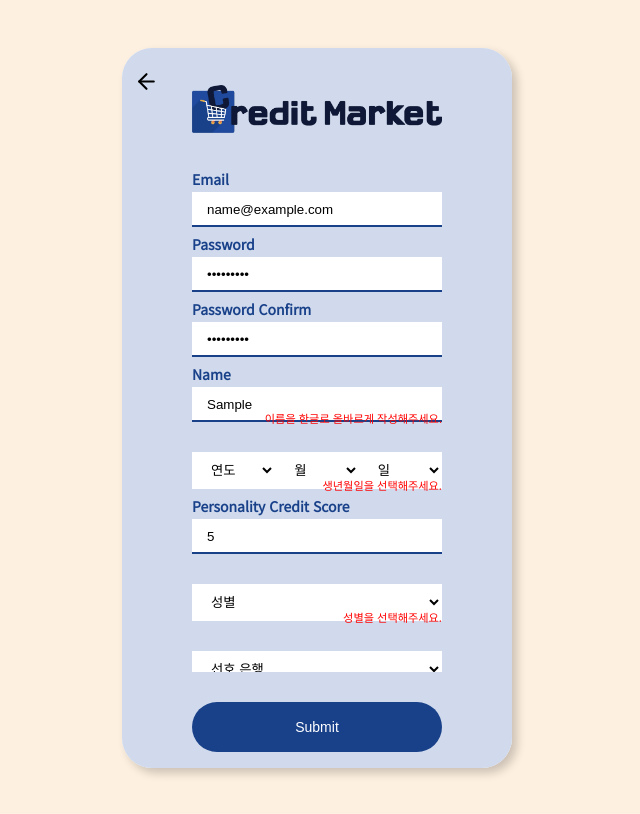
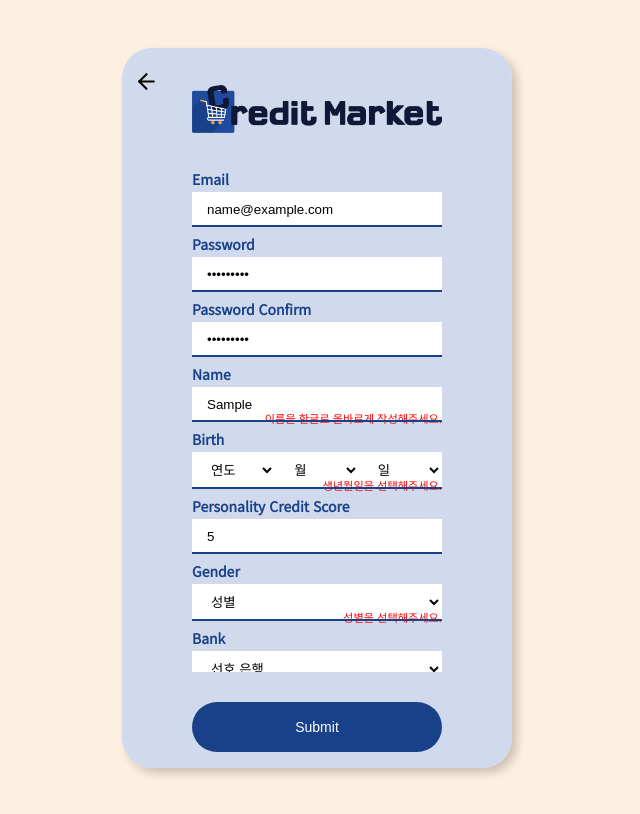
Before and after one commit to fastcampus-mini/credit-market-FE, a React (Vite) app: page /signup in a window 1280 px wide. Both pictures are taken after typing "name@example.com", "Sample123", "Sample123", "Sample", "5" into the empty fields and a click on the button "Submit". Shown: the whole page, without its empty margins (323-963 px from the left). Built offline with nearby package versions, Linux system fonts and the light colour scheme; what emotion-reset would draw is missing.

Commit message:
Feat: Input 애니메이션 Select에도 적용

```diff
--- a/src/components/common/Input.tsx
+++ b/src/components/common/Input.tsx
@@ -13,7 +13,6 @@ interface Prop {
   onChange?: React.ChangeEventHandler<HTMLInputElement>;
   checked?: boolean;
   classType?: string;
-  className?: string;
   ariaInvalid?: boolean;
   register?: {};
   autoFocus?: boolean;
@@ -33,7 +32,6 @@ const Input = ({
   onChange,
   checked,
   classType = 'text-input',
-  className,
   ariaInvalid = true,
   register = {},
   autoFocus = false,
@@ -48,7 +46,6 @@ const Input = ({
       height={height}
       inputType={inputType}
       classType={classType}
-      className={className}
       top={top}
       right={right}
     >
@@ -108,51 +105,6 @@ const handleInputType = (classType: string) => {
           display: flex;
           align-items: center;
           position:relative;
-
-          &::after {
-            position:absolute;
-            content:'';
-            width:0;
-            left:50%;
-            transform:translateX(-50%);
-            height:2px;
-            background:${COLORS.primary};
-            bottom:0;
-            transition:0.5s;
-          }
-
-          &.active::after,
-          &:focus-within::after{
-            width : 100%;
-          }
-
-          &.active label,
-          &:focus-within label {
-            top:-13px;
-            left:0;
-            color:${COLORS.primary};
-            font-weight:bold;
-            font-size:14px;
-          }
-
-          input {
-            width: 100%;
-            border: none;
-            padding: 10px 15px;
-            outline: none;
-            background: ${COLORS.white};
-          }
-
-          label {
-            position:absolute;
-            font-size:13px;
-            left:15px;
-            top:50%;
-            transform:translateY(-50%);
-            color:${COLORS.gray};
-            cursor:pointer;
-            transition:0.5s;
-          }
         `;
     case 'text-search':
       return `
--- a/src/pages/Login.tsx
+++ b/src/pages/Login.tsx
@@ -53,13 +53,12 @@ const Login = () => {
           <LogoStyle src="../../images/logo_Main.png" alt="" />
         </h1>
         <SigninFormStyle onSubmit={handleSubmit(onSubmit)}>
-          <InputBox>
+          <InputBox className={errors.email ? 'active' : dirtyFields.email ? 'active' : ''}>
             <Input
               id="LoginEmail"
               label="Email"
               inputType="text"
               classType="text-input-white"
-              className={errors.email ? 'active' : dirtyFields.email ? 'active' : ''}
               aria-invalid={!isDirty ? undefined : errors.email ? 'true' : 'false'}
               register={{
                 ...register('email', {
@@ -74,13 +73,12 @@ const Login = () => {
             {errors.email && <ErrStyle role="alert">{errors.email.message}</ErrStyle>}
           </InputBox>
 
-          <InputBox>
+          <InputBox className={errors.password ? 'active' : dirtyFields.password ? 'active' : ''}>
             <Input
               id="LoginPw"
               label="Password"
               inputType="password"
               classType="text-input-white"
-              className={errors.password ? 'active' : dirtyFields.password ? 'active' : ''}
               aria-invalid={!isDirty ? undefined : errors.password ? 'true' : 'false'}
               register={{
                 ...register('password', {
@@ -152,8 +150,51 @@ export const InputBox = styled.div`
   position: relative;
   margin-bottom: 30px;
 
-  &:last-child {
-    margin-bottom: 0;
+  &::after {
+    position: absolute;
+    content: '';
+    width: 0;
+    left: 50%;
+    transform: translateX(-50%);
+    height: 2px;
+    background: ${COLORS.primary};
+    bottom: 0;
+    transition: 0.5s;
+  }
+
+  &.active::after,
+  &:focus-within::after {
+    width: 100%;
+  }
+
+  &.active label,
+  &:focus-within label {
+    top: -13px;
+    left: 0;
+    color: ${COLORS.primary};
+    font-weight: bold;
+    font-size: 14px;
+    opacity: 1;
+    z-index: 0;
+  }
+
+  input {
+    width: 100%;
+    border: none;
+    padding: 10px 15px;
+    outline: none;
+    background: ${COLORS.white};
+  }
+
+  label {
+    position: absolute;
+    font-size: 13px;
+    left: 15px;
+    top: 50%;
+    transform: translateY(-50%);
+    color: ${COLORS.gray};
+    cursor: pointer;
+    transition: 0.5s;
   }
 `;
 
--- a/src/pages/Signup.tsx
+++ b/src/pages/Signup.tsx
@@ -108,13 +108,12 @@ const Signup = () => {
         </h1>
         <SignupFormStyle onSubmit={handleSubmit(onSubmit)} onKeyDown={handleKeyDown}>
           <SignupFormPanel>
-            <InputBox>
+            <InputBox className={errors.email ? 'active' : dirtyFields.email ? 'active' : ''}>
               <Input
                 id="SignupEmail"
                 label="Email"
                 inputType="text"
                 classType="text-input-white"
-                className={errors.email ? 'active' : dirtyFields.email ? 'active' : ''}
                 aria-invalid={!isDirty ? undefined : errors.email ? 'true' : 'false'}
                 register={{
                   ...register('email', {
@@ -128,13 +127,12 @@ const Signup = () => {
               />
               {errors.email && <ErrStyle role="alert">{errors.email.message}</ErrStyle>}
             </InputBox>
-            <InputBox>
+            <InputBox className={errors.password ? 'active' : dirtyFields.password ? 'active' : ''}>
               <Input
                 id="SignupPw"
                 label="Password"
                 inputType="password"
                 classType="text-input-white"
-                className={errors.password ? 'active' : dirtyFields.password ? 'active' : ''}
                 aria-invalid={!isDirty ? undefined : errors.password ? 'true' : 'false'}
                 register={{
                   ...register('password', {
@@ -146,15 +144,16 @@ const Signup = () => {
               {errors.password && <ErrStyle role="alert">{errors.password.message}</ErrStyle>}
             </InputBox>
 
-            <InputBox>
+            <InputBox
+              className={
+                errors.passwordConfirm ? 'active' : dirtyFields.passwordConfirm ? 'active' : ''
+              }
+            >
               <Input
                 id="SignupPwConfirm"
                 label="Password Confirm"
                 inputType="password"
                 classType="text-input-white"
-                className={
-                  errors.passwordConfirm ? 'active' : dirtyFields.passwordConfirm ? 'active' : ''
-                }
                 aria-invalid={!isDirty ? undefined : errors.passwordConfirm ? 'true' : 'false'}
                 register={{
                   ...register('passwordConfirm', {
@@ -168,13 +167,12 @@ const Signup = () => {
               )}
             </InputBox>
 
-            <InputBox>
+            <InputBox className={errors.name ? 'active' : dirtyFields.name ? 'active' : ''}>
               <Input
                 id="SignupName"
                 label="Name"
                 inputType="text"
                 classType="text-input-white"
-                className={errors.name ? 'active' : dirtyFields.name ? 'active' : ''}
                 aria-invalid={!isDirty ? undefined : errors.name ? 'true' : 'false'}
                 register={{
                   ...register('name', {
@@ -210,7 +208,18 @@ const Signup = () => {
               </small>
             )} */}
 
-            <InputBox css={BirthStyle}>
+            <InputBox
+              id="birth"
+              css={BirthStyle}
+              className={
+                errors.birthYear || errors.birthDay || errors.birthMonth
+                  ? 'active'
+                  : dirtyFields.birthYear || dirtyFields.birthDay || dirtyFields.birthMonth
+                  ? 'active'
+                  : ''
+              }
+            >
+              <SelectLabel htmlFor="birth">Birth</SelectLabel>
               <SelectStyle
                 {...register('birthYear', {
                   required: '생년월일을 선택해주세요.',
@@ -235,13 +244,12 @@ const Signup = () => {
               )}
             </InputBox>
 
-            <InputBox>
+            <InputBox className={errors.credit ? 'active' : dirtyFields.credit ? 'active' : ''}>
               <Input
                 id="SignupCreditScore"
                 label="Personality Credit Score"
                 inputType="number"
                 classType="text-input-white"
-                className={errors.credit ? 'active' : dirtyFields.credit ? 'active' : ''}
                 aria-invalid={!isDirty ? undefined : errors.credit ? 'true' : 'false'}
                 register={{
                   ...register('credit', {
@@ -256,7 +264,8 @@ const Signup = () => {
               {errors.credit && <ErrStyle role="alert">{errors.credit.message}</ErrStyle>}
             </InputBox>
 
-            <InputBox>
+            <InputBox className={errors.sex ? 'active' : dirtyFields.sex ? 'active' : ''}>
+              <SelectLabel>Gender</SelectLabel>
               <SelectStyle
                 {...register('sex', {
                   required: '성별을 선택해주세요.',
@@ -270,7 +279,8 @@ const Signup = () => {
               {errors.sex && <ErrStyle role="alert">{errors.sex.message}</ErrStyle>}
             </InputBox>
 
-            <InputBox>
+            <InputBox className={errors.bank ? 'active' : dirtyFields.bank ? 'active' : ''}>
+              <SelectLabel>Bank</SelectLabel>
               <SelectStyle
                 {...register('bank', {
                   required: '은행을 선택해주세요.',
@@ -285,7 +295,8 @@ const Signup = () => {
               {errors.bank && <ErrStyle role="alert">{errors.bank.message}</ErrStyle>}
             </InputBox>
 
-            <InputBox>
+            <InputBox className={errors.loan ? 'active' : dirtyFields.loan ? 'active' : ''}>
+              <SelectLabel>Type of Loan</SelectLabel>
               <SelectStyle
                 {...register('loan', {
                   required: '선호하는 대출 종류를 선택해주세요.',
@@ -297,14 +308,11 @@ const Signup = () => {
                 <option value="">단기 신용 대출</option>
                 <option value="">소액 신용 대출</option>
               </SelectStyle>
-              {errors.loan && (
-                <ErrStyle style={{ color: 'red' }} role="alert">
-                  {errors.loan.message}
-                </ErrStyle>
-              )}
+              {errors.loan && <ErrStyle role="alert">{errors.loan.message}</ErrStyle>}
             </InputBox>
 
-            <InputBox>
+            <InputBox className={errors.interest ? 'active' : dirtyFields.interest ? 'active' : ''}>
+              <SelectLabel>Type of Rate</SelectLabel>
               <SelectStyle
                 {...register('interest', {
                   required: '선호하는 금리 종류를 선택해주세요.',
@@ -394,3 +402,16 @@ const BirthStyle = css`
   justify-content: center;
   align-items: center;
 `;
+
+const SelectLabel = styled.label`
+  position: absolute;
+  font-size: 13px;
+  left: 15px;
+  top: 50%;
+  transform: translateY(-50%);
+  color: ${COLORS.gray};
+  cursor: pointer;
+  transition: 0.5s;
+  opacity: 0;
+  z-index: -1;
+`;
```
